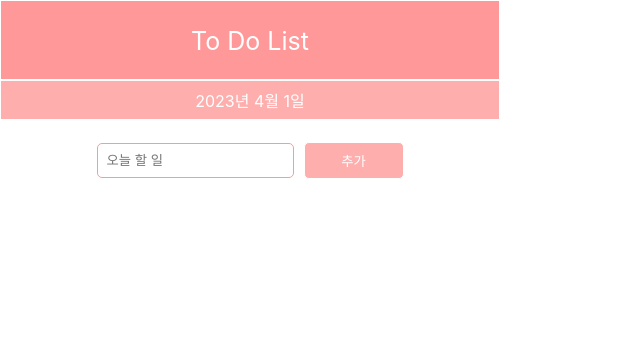
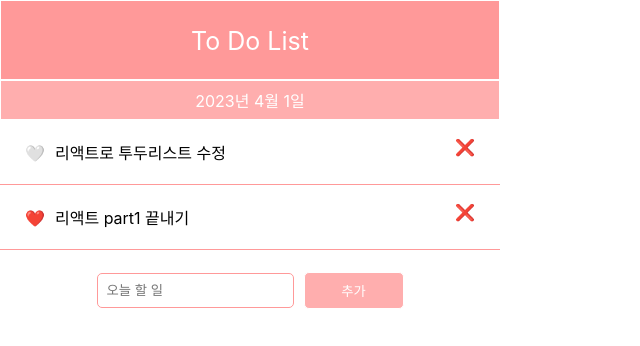
Before and after one commit to indevruis/react-todo-list, a React (Create React App) app: page / in a window 1280 px wide. Shown: the top 346 px of the page, without its empty margins (0-640 px from the left). Built offline with nearby package versions, Linux system fonts and the light colour scheme.

Commit message:
[feat] list 구현

```diff
--- /dev/null
+++ b/src/Component/Lists.js
@@ -0,0 +1,15 @@
+import React from 'react'
+
+const Lists = (props) => {
+  return (
+    <div className="list">
+          <div>
+            <span>{props.list.check ? "❤️" : "🤍"}</span>
+            <span>{props.list.todo}</span>
+            <span className="deleteButton">❌</span>
+          </div>
+    </div>
+  );
+}
+
+export default Lists;
--- a/src/Page/Todo/TodoContainer.js
+++ b/src/Page/Todo/TodoContainer.js
@@ -1,9 +1,22 @@
-import React from 'react';
+import React, { useState } from 'react';
 import TodoPresenter from './TodoPresenter'
 
 function TodoContainer() {
+  const [todoLists, setTodoLists] = useState([
+    {
+      todo: "리액트로 투두리스트 수정",
+      check: false,
+    },
+    {
+      todo: "리액트 part1 끝내기",
+      check: true,
+    },
+  ]);
   return (
-    <TodoPresenter />
+    <TodoPresenter
+      todoLists={todoLists}
+      setTodoLists={setTodoLists}
+    />
   )
 }
 
--- a/src/Page/Todo/TodoPresenter.js
+++ b/src/Page/Todo/TodoPresenter.js
@@ -1,12 +1,21 @@
 import React from 'react';
-import Today from '../../Component/Today'
+import Today from '../../Component/Today';
+import Lists from '../../Component/Lists'
 
-function TodoPresenter() {
+const TodoPresenter = ({
+  todoLists,
+  setTodoLists
+}) => {
   return (
     <div className='todoList'>
         <div className='header'>To Do List</div>
         <Today />
-        <div className='list'></div>
+        {todoLists.map((list, i)=>(
+          <Lists
+            list={list}
+          />
+        ))
+      }
         <form className='addList' action="/add" method="POST">
             <input type="text" className='addListContents' name="todo" placeholder="오늘 할 일" />
             <button type="submit" className='addListBtn'>추가</button>
```
